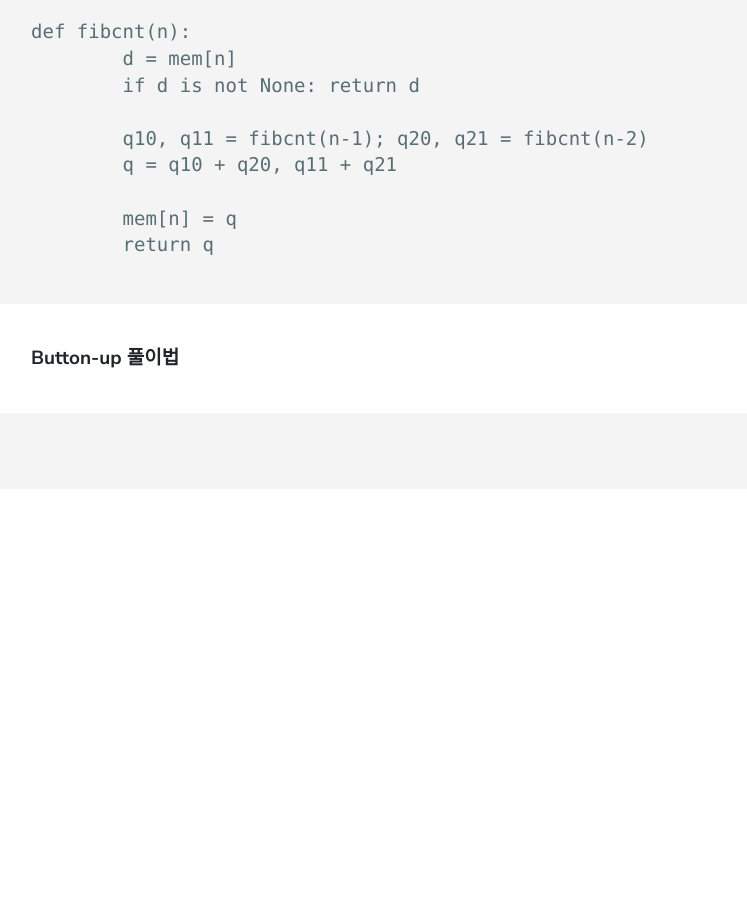
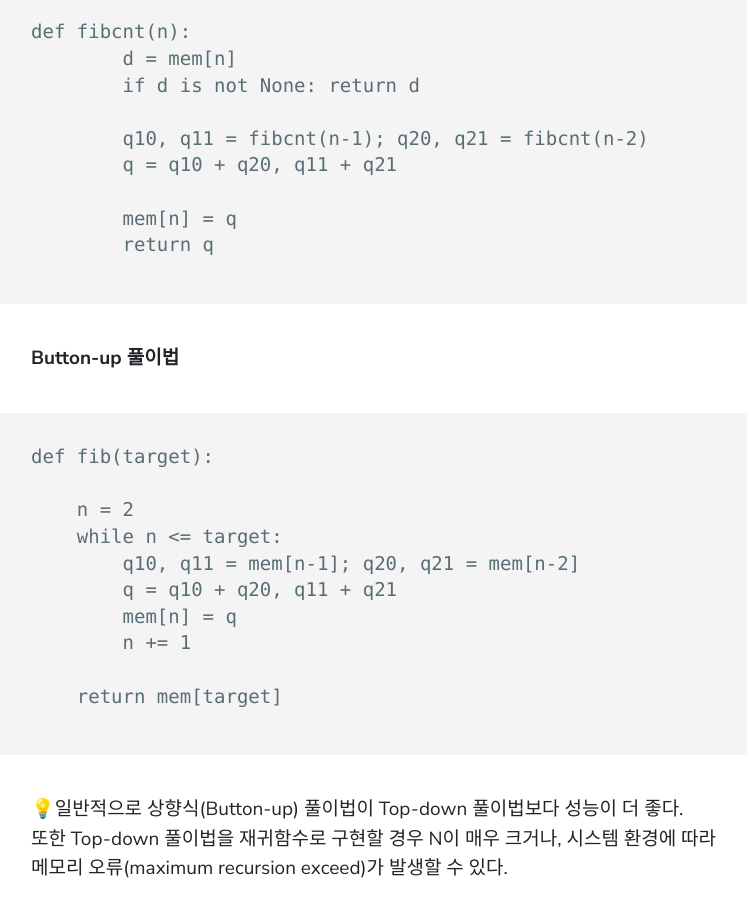
Before and after one commit to live2skull/blog.live2skull.kr, a Jekyll site: the page built from _posts/algorithm/2020-04-01-algorithm-boj-1003.markdown, in a window 1280 px wide and 900 px high, scrolled down 1516 px. Shown: the whole window, without its empty margins (84-831 px from the left). Built offline with Jekyll 4.4.1, drawn with Linux system fonts in a browser that asks for light colours; before the commit the page ends 2045 px from its top, so only the background shows below that.

Commit message:
fix 1003

````diff
--- a/_posts/algorithm/2020-04-01-algorithm-boj-1003.markdown
+++ b/_posts/algorithm/2020-04-01-algorithm-boj-1003.markdown
@@ -53,4 +53,17 @@ def fibcnt(n):
 
 **Button-up 풀이법**
 ```
+def fib(target):
+
+    n = 2
+    while n <= target:
+        q10, q11 = mem[n-1]; q20, q21 = mem[n-2]
+        q = q10 + q20, q11 + q21
+        mem[n] = q
+        n += 1
+
+    return mem[target]
 ```
+
+💡일반적으로 상향식(Button-up) 풀이법이 Top-down 풀이법보다 성능이 더 좋다.
+또한 Top-down 풀이법을 재귀함수로 구현할 경우 N이 매우 크거나, 시스템 환경에 따라 메모리 오류(maximum recursion exceed)가 발생할 수 있다.
````
